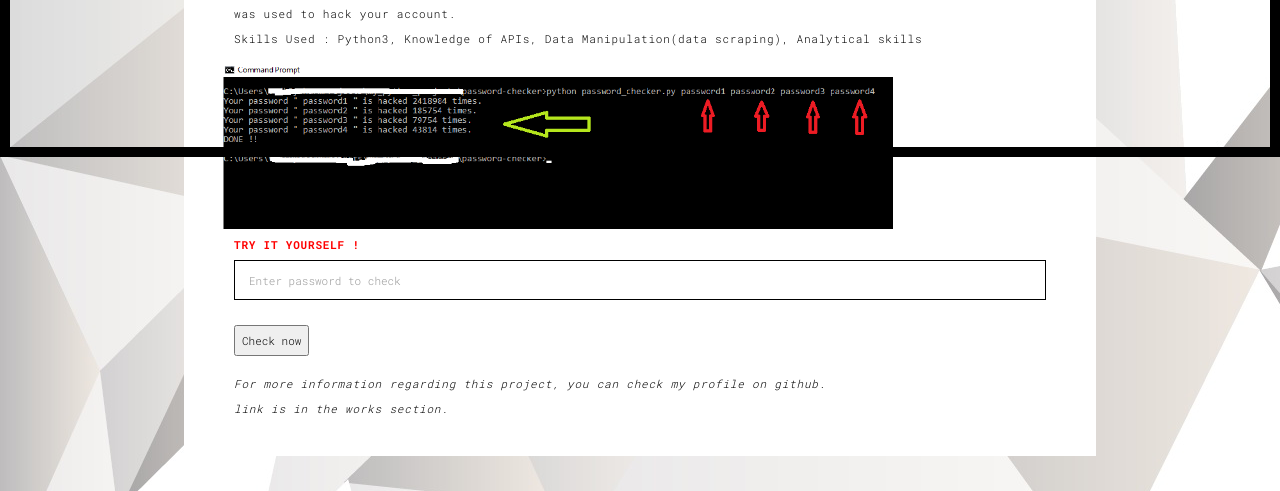
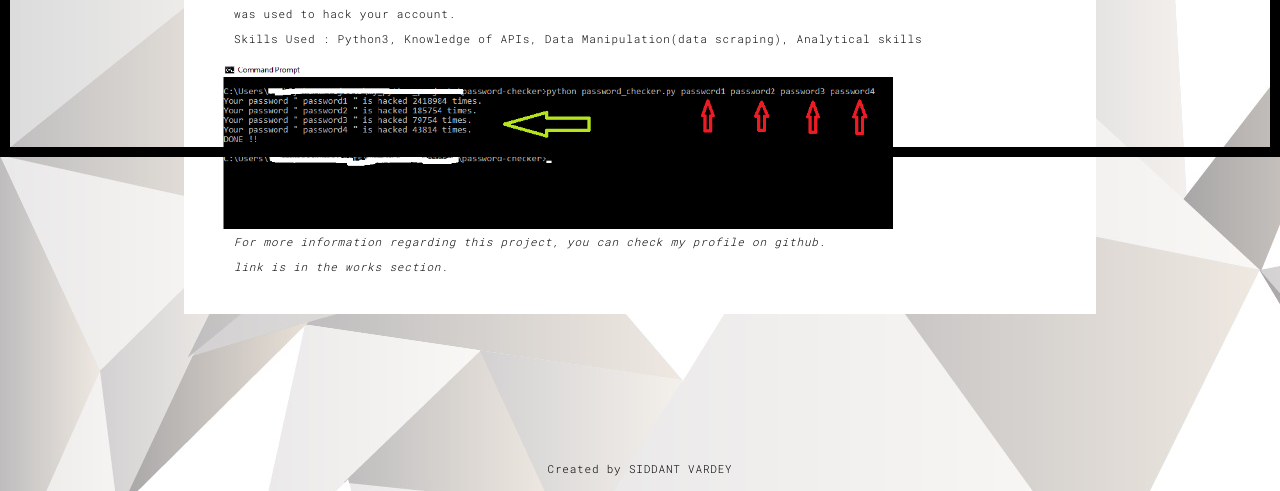
Before and after one commit to sidd98coder/portfolio, a Flask app: page /work.html in a window 1280 px wide. Shown: the part 643-1134 px from the top of the page. Run offline with Flask 2, Linux system fonts and the light colour scheme; some libraries are stand-ins or nearby versions.

Commit message:
removing patch for try it yourself button

```diff
--- a/templates/work.html
+++ b/templates/work.html
@@ -89,7 +89,7 @@
               </div>
 
            </div>
-          <h4 style="color:red;">TRY IT YOURSELF !</h4>
+          <!--<h4 style="color:red;">TRY IT YOURSELF !</h4>
           <form action="/password_checker_demo" method="post" class="reveal-content">
             <div class="form-group">
               <input name="password" type="password" class="form-control" id="password" placeholder="Enter password to check">
@@ -97,6 +97,7 @@
             </div>
 
           </form>
+          -->
           <p> <em>For more information regarding this project, you can check my profile on github.<br>link is in the works section.</em></p>
 
 
```
